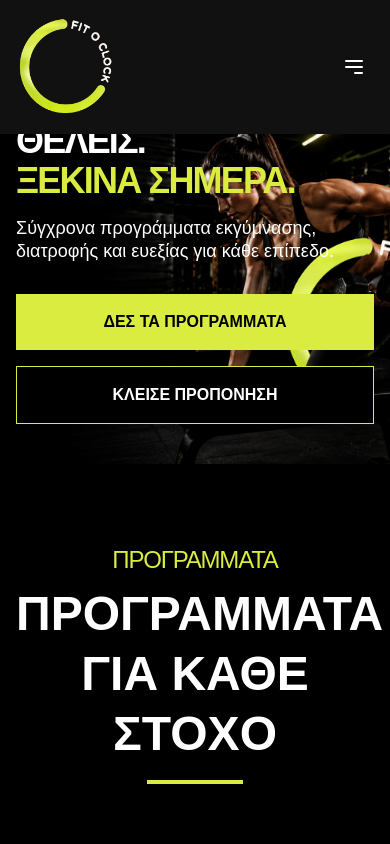
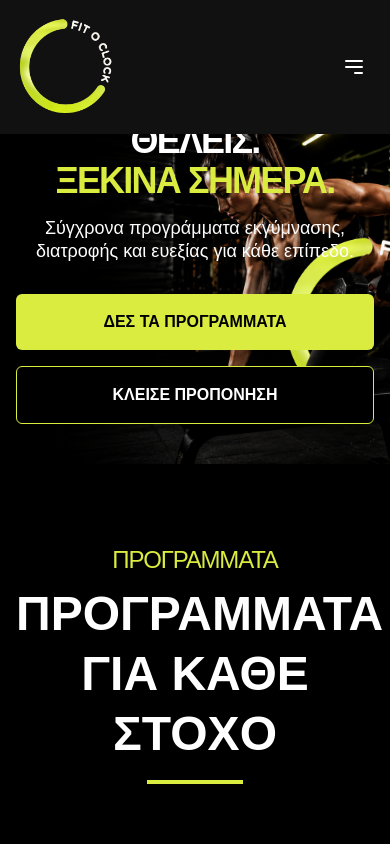
Before and after one commit to Tsagiannoudis/fit-o-clock, a Next.js app: page / in a window 390 px wide. Shown: the top 844 px of the page. Built offline with nearby package versions, Linux system fonts and the light colour scheme.

Commit message:
hero mobile

```diff
--- a/components/home/HeroSectionHome.tsx
+++ b/components/home/HeroSectionHome.tsx
@@ -29,11 +29,11 @@ const HeroSectionHome = () => {
       {/* Content */}
       <div className="container mx-auto px-4 relative z-10">
         <div
-          className="max-w-[580px] text-white"
+          className="max-w-[580px] text-white text-center md:text-left"
           data-aos="fade-right"
           data-aos-delay="200"
         >
-          <div className="inline-block px-4 py-1 rounded-full bg-[#DAEC40]/20 backdrop-blur-sm text-[#DAEC40] text-xs font-bold tracking-[0.2em] uppercase mb-4">
+          <div className="inline-block px-4 py-1 rounded-full bg-[#DAEC40]/20 backdrop-blur-sm text-[#DAEC40] text-xs font-bold tracking-[0.2em] uppercase mb-4 mx-auto md:mx-0">
             Fitness - Strngth - Wellness
           </div>
           <h1 className="text-4xl md:text-5xl lg:text-6xl font-black tracking-tighter drop-shadow-2xl mb-2 uppercase">
@@ -49,11 +49,11 @@ const HeroSectionHome = () => {
             </p>
           </div>
 
-          <div className="mt-8 flex flex-col sm:flex-row gap-4 text-center">
+          <div className="mt-8 flex flex-col sm:flex-row gap-x-4 gap-y-4 justify-center md:justify-start">
             <Link
               href={"/get-started"}
               className={
-                "w-full sm:w-auto bg-[#daec40] p-4 text-black hover:bg-[#c4d33a] transition-colors uppercase font-semibold"
+                "w-full sm:w-auto bg-[#daec40] p-4 text-black hover:bg-[#c4d33a] transition-colors uppercase font-semibold rounded-md"
               }
             >
               δες τα προγράμματα
@@ -62,7 +62,7 @@ const HeroSectionHome = () => {
             <Link
               href={"/get-started"}
               className={
-                "w-full sm:w-auto bg-black p-4 border border-[#daec40] text-white hover:bg-[#daec40] hover:text-black transition-colors uppercase font-semibold"
+                "w-full sm:w-auto bg-black p-4 border border-[#daec40] text-white hover:bg-[#daec40] hover:text-black transition-colors uppercase font-semibold rounded-md"
               }
             >
               κλείσε προπόνηση
```
